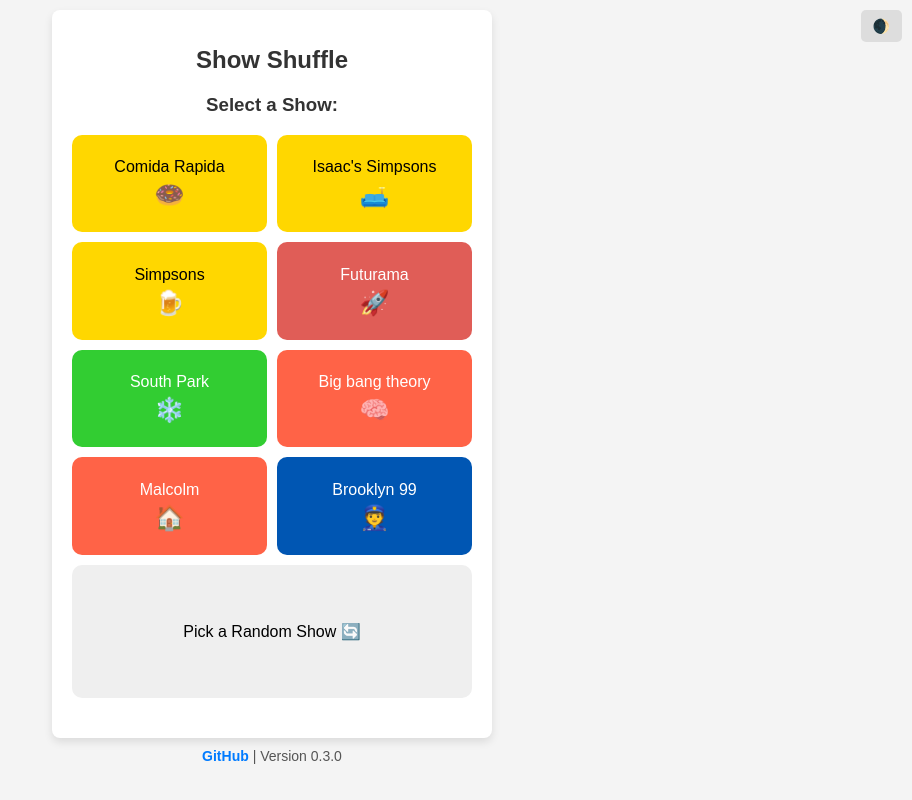
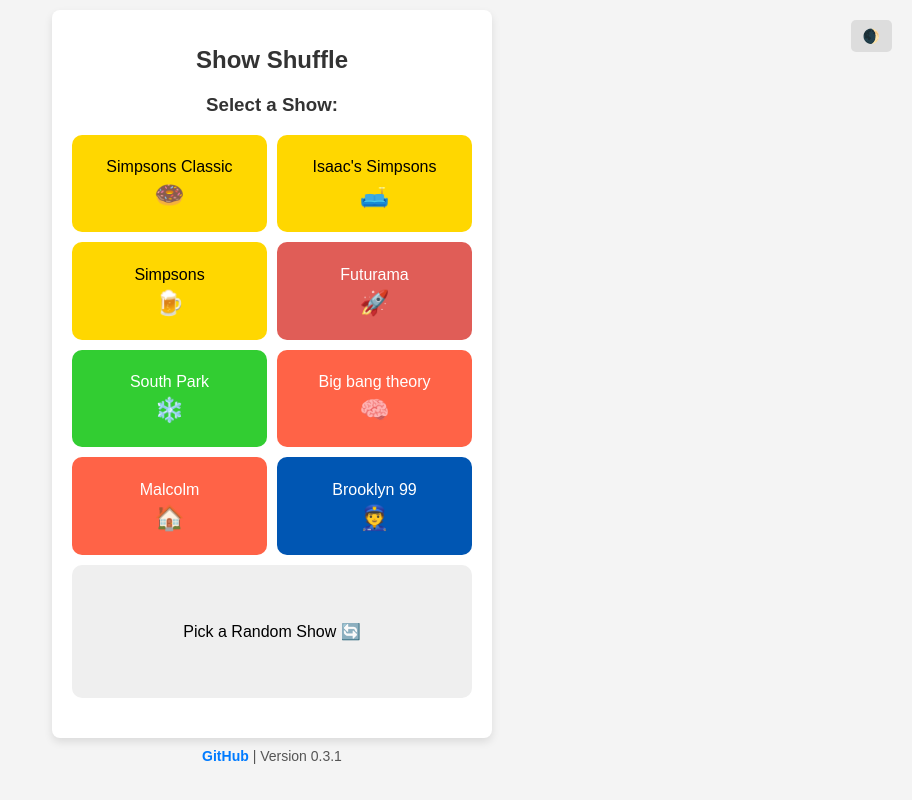
Before and after one commit to AugustGray/ShowShuffle, a plain HTML site: page index.html in a window 1280 px wide. Shown: the whole page, without its empty margins (368-1280 px from the left). Drawn offline with Linux system fonts and the light colour scheme.

Commit message:
version 0.3.1 accidentaly changed title on one button now fixed, margin on the dark mode toggle also fixed

```diff
--- a/index.html
+++ b/index.html
@@ -27,7 +27,7 @@
 
   <footer>
     <a href="https://github.com/AugustGray" target="_blank">GitHub</a>
-    <span> | Version 0.3.0</span>
+    <span> | Version 0.3.1</span>
   </footer>
 
   <script src="script.js"></script>
--- a/script.js
+++ b/script.js
@@ -1,6 +1,6 @@
 // Example data structure
 const tvShows = {
-    "Comida Rapida": {
+    "Simpsons Classic": {
       seasons: {
         2: { episodes: 22, excluded: [] },
         3: { episodes: 24, excluded: [] },
--- a/style.css
+++ b/style.css
@@ -112,8 +112,8 @@
 
   #dark-mode-toggle {
     position: fixed;
-    top: 10px;
-    right: 10px;
+    top: 20px;
+    right: 20px;
     padding: 8px 12px;
     background-color: #ddd;
     border: none;
```
